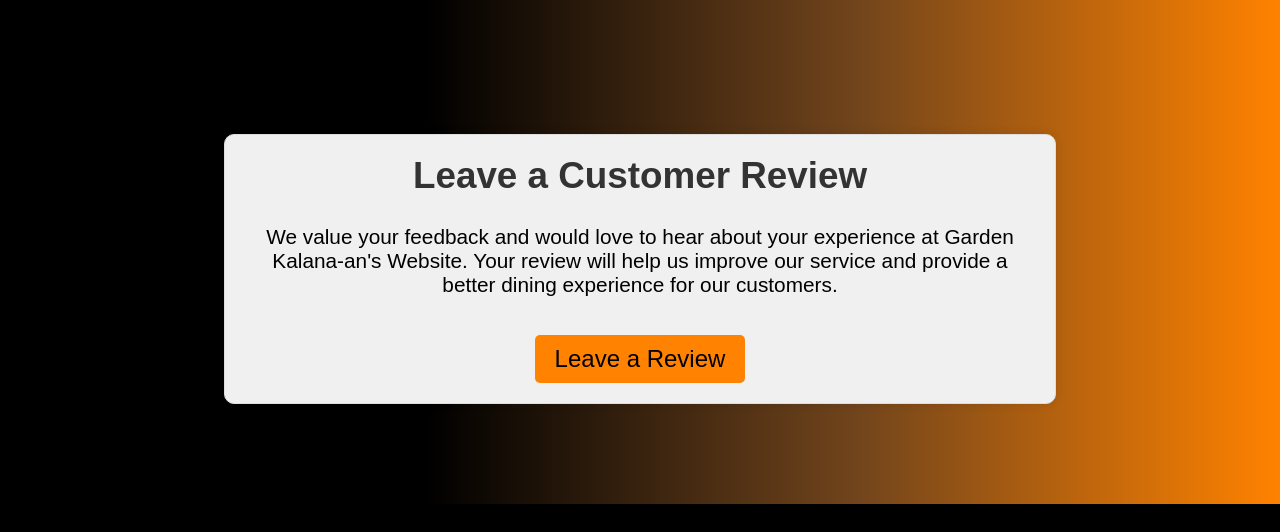
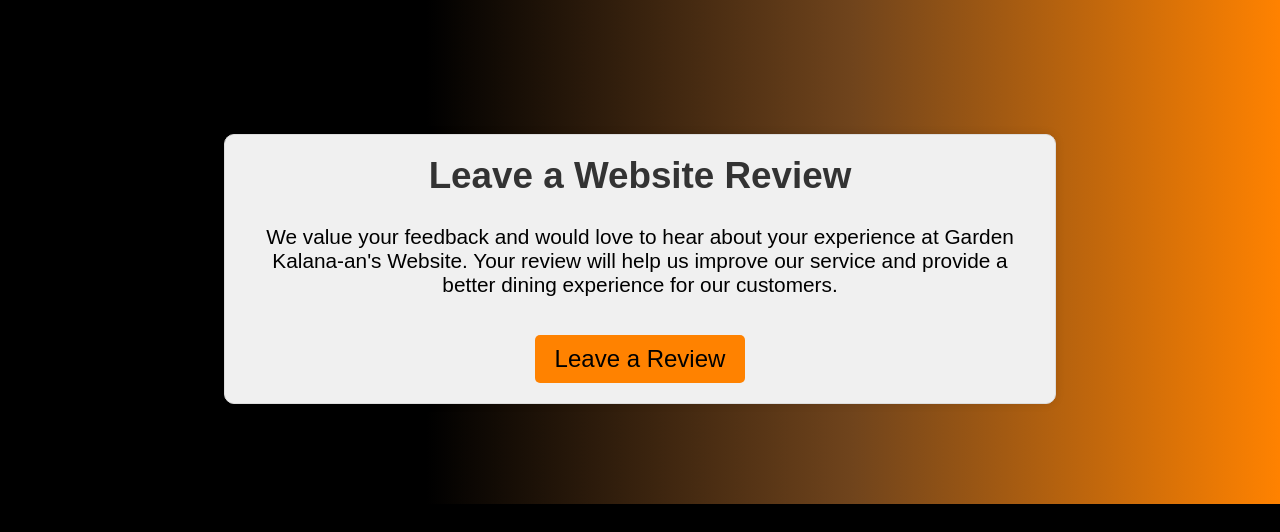
Before and after one commit to Codex12-afk/GardenKalan-an, a plain HTML site: page index.html in a window 1280 px wide. Shown: the part 5017-5549 px from the top of the page. Drawn offline with nearby package versions, Linux system fonts and the light colour scheme.

Commit message:
Add files via upload

```diff
--- a/index.html
+++ b/index.html
@@ -467,7 +467,7 @@
     <!--Review Section-->
     <section class="review-section">
         <div class="feedback-form">
-            <h3>Leave a Customer Review</h3>
+            <h3>Leave a Website Review</h3>
             <br>
             <p>We value your feedback and would love to hear about your experience at Garden Kalana-an's Website. Your review will help us improve our service and provide a better dining experience for our customers.</p>
             <br>
```
